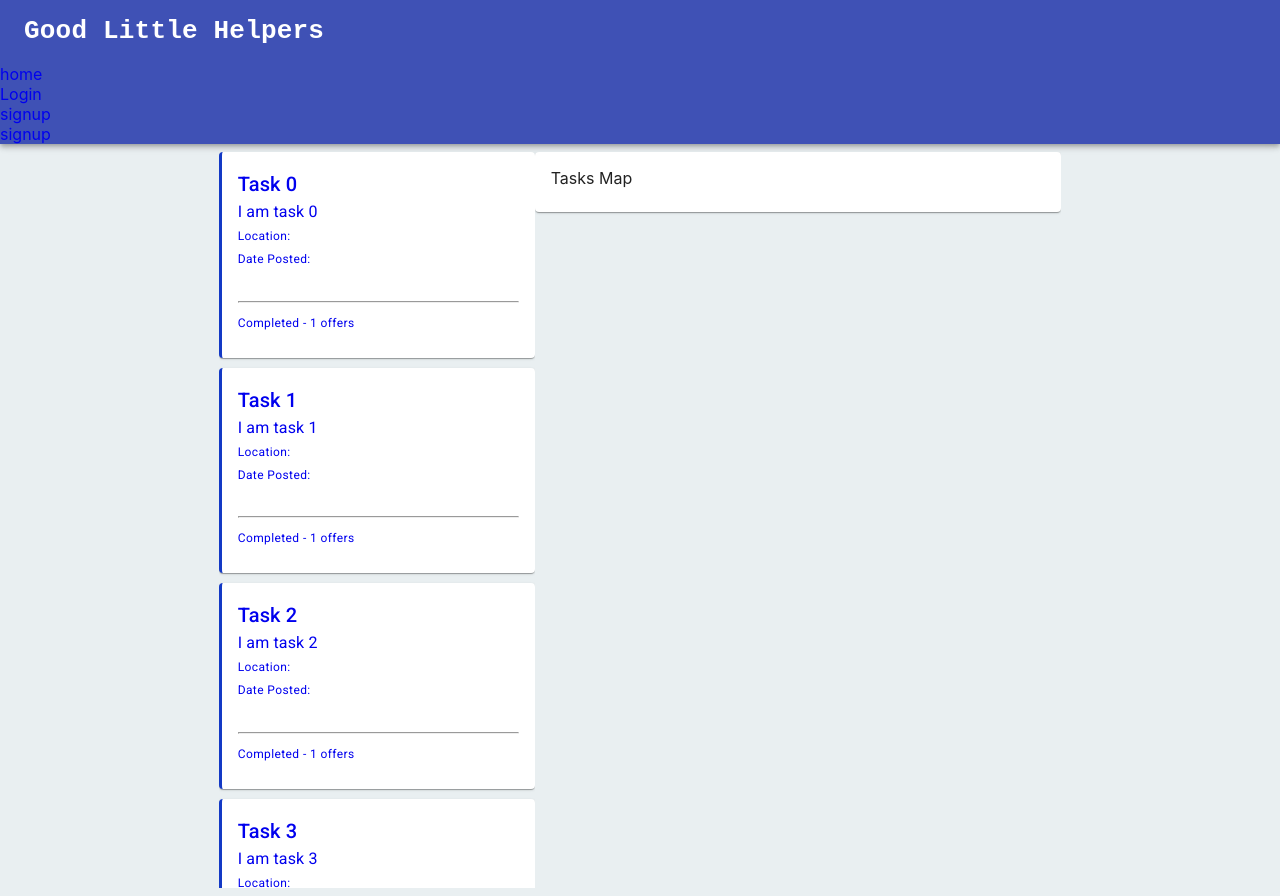
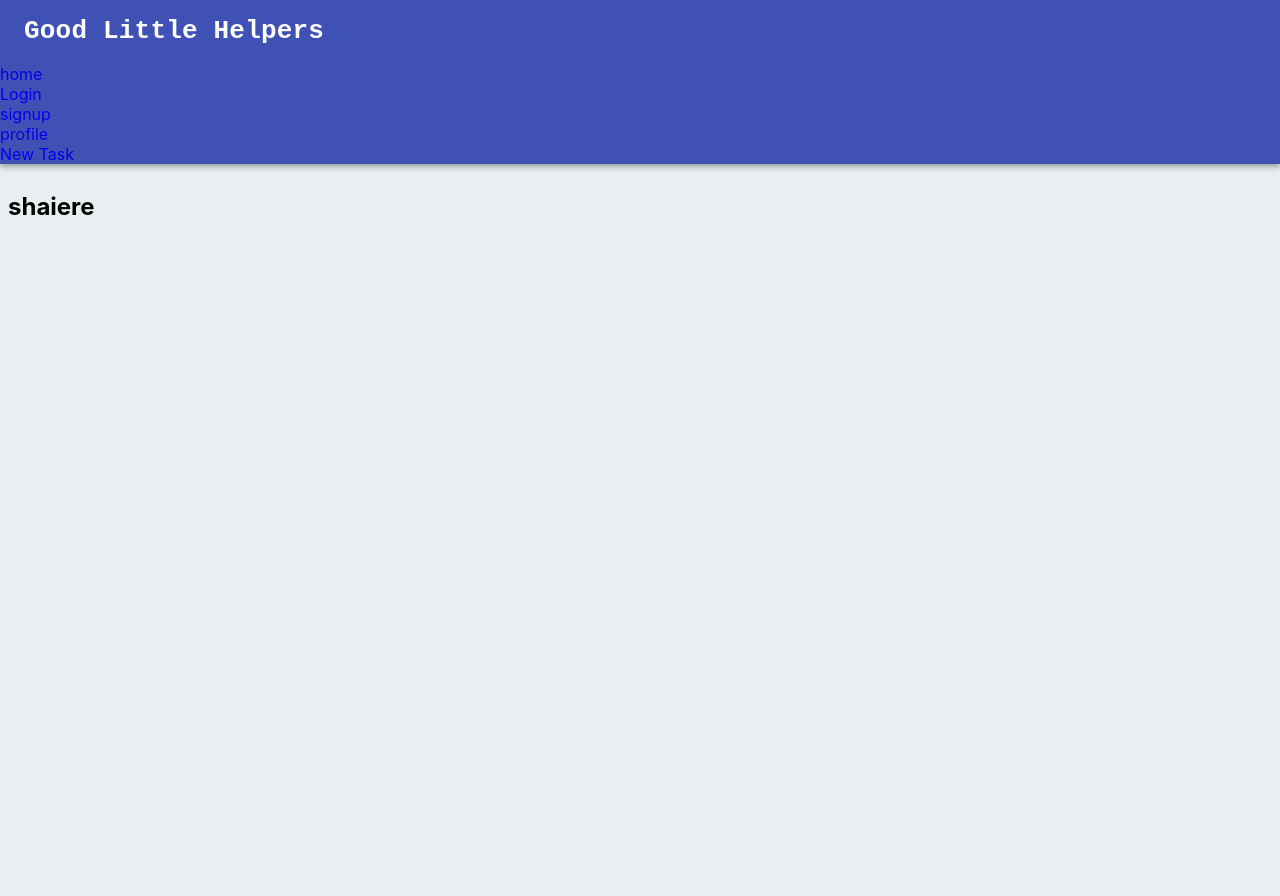
Before and after one commit to BlakeDavis28/good-little-helpers-client, a React (Create React App) app: page /profile in a window 1280 px wide. After the commit the page ends 800 px from the top, so only its background shows below. Built offline with nearby package versions, Linux system fonts and the light colour scheme; no server answers; the database is empty.

Commit message:
connected login and signup to db

```diff
--- a/src/App.js
+++ b/src/App.js
@@ -4,28 +4,65 @@ import Tasks from './containers/Tasks/Tasks';
 import Login from './components/Login';
 import Signup from './components/Signup';
 import Home from './components/Home'
+import NewTaskForm from './components/NewTaskForm';
+import Profile from './components/Profile';
 import { Route, Switch } from 'react-router-dom';
-import { db } from './components/firebase';
+import fire, { db, currentUser } from './components/firebase';
 
-class App extends Component {
-  // componentDidMount() {
-  //   db.ref().on('value', function(snapshot) {
-  //     console.log(snapshot.val());
-  //   }, function (error) {
-  //     console.log('Error: ' + error.code);
-  //   });
-  // }
+
+  class App extends Component {
+  constructor() {
+    super()
+    this.state ={
+      user: {}
+    }
+    this.login = this.login.bind(this)
+  }
+
+  async componentDidMount() {
+    const fetchedUser = await currentUser()
+    this.setState({
+      user: fetchedUser
+    })
+  }
+
+  login(email, password){
+      fire.auth().signInWithEmailAndPassword(email, password).then((user) =>{
+        console.log(user);
+
+      }).catch((err)=>{
+        console.log(err)
+      })
+    }
+
+  async signup(email, password){
+    await fire.auth().createUserWithEmailAndPassword(email, password)
+    // grabs user id / sends to the database // ref for writing to DB
+
+    // const user = await currentUser();
+    // if (user){
+    //   db
+    //     .collection("users")
+    //     .doc(user.uid)
+    //     .set({
+    //       email: user.email,
+    //     })
+    //   }
+    }
 
   render() {
     return (
       <Layout>
       <Switch>
         <Route exact path="/" component={Home} />
-        <Route exact path="/login" component={Login} />
-        <Route exact path="/signup" component={Signup} />
+        <Route exact path="/login" component={() => <Login login={this.login}/>} />
+        <Route exact path="/signup" component={() => <Signup signup={this.signup}/>} />
+        <Route exact path="/newtaskform" component={NewTaskForm} />
+        <Route exact path="/profile" component={Profile} />
         <Route exact path="/:taskId?" component={Tasks} />
       </Switch>
       </Layout>
+
     );
   }
 }
--- a/src/components/Layout/Layout.js
+++ b/src/components/Layout/Layout.js
@@ -20,8 +20,11 @@ const Layout = ({ children }) => {
                     <Link to="/signup">
                     signup
                     </Link>
-                    <Link to="/signup">
-                    signup
+                    <Link to="/profile">
+                    profile
+                    </Link>
+                    <Link to="/newtaskform">
+                    New Task
                     </Link>
                 </AppBar>
                 <div style={{ padding: '8px' }}>
--- a/src/components/NewTaskForm.js
+++ b/src/components/NewTaskForm.js
@@ -1,5 +1,5 @@
 import React, { Component } from 'react';
-import fire, { db, currentUser } from '../config/fire';
+import fire, { db, currentUser } from '../components/firebase';
 
 class NewTaskForm extends Component{
   constructor(){
--- /dev/null
+++ b/src/components/Profile.js
@@ -0,0 +1,18 @@
+import React, { Component } from 'react';
+
+class Profile extends Component {
+  constructor(props){
+    super(props)
+  }
+
+  render(){
+    return(
+
+      <div>
+      <h2> shaiere</h2>
+      </div>
+    )
+  }
+}
+
+export default Profile;
```
